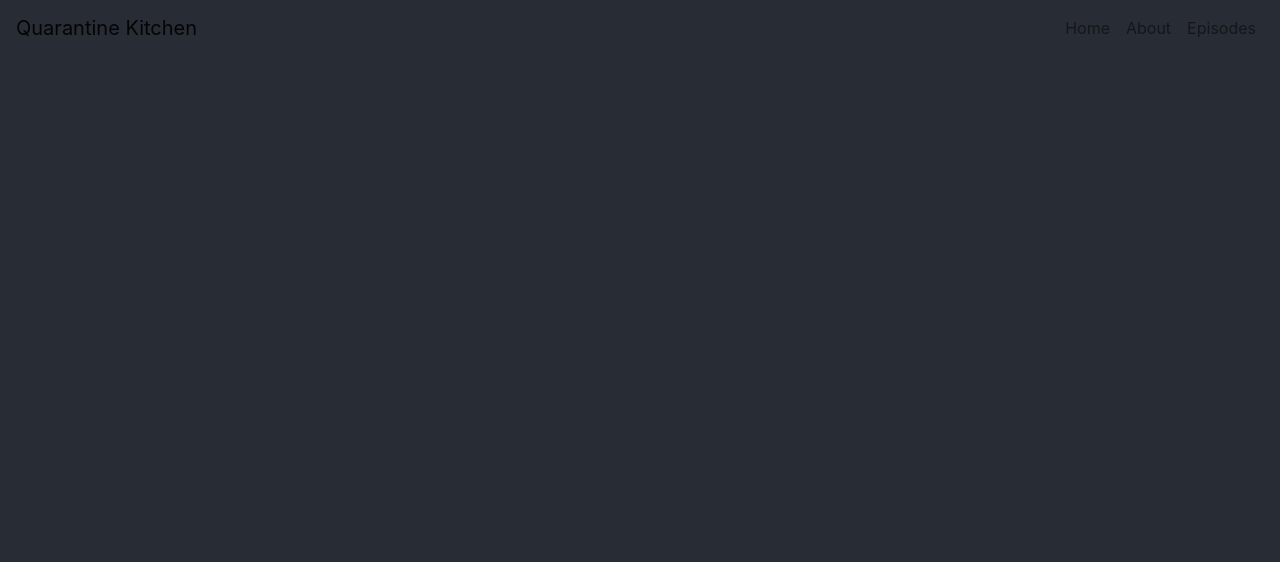
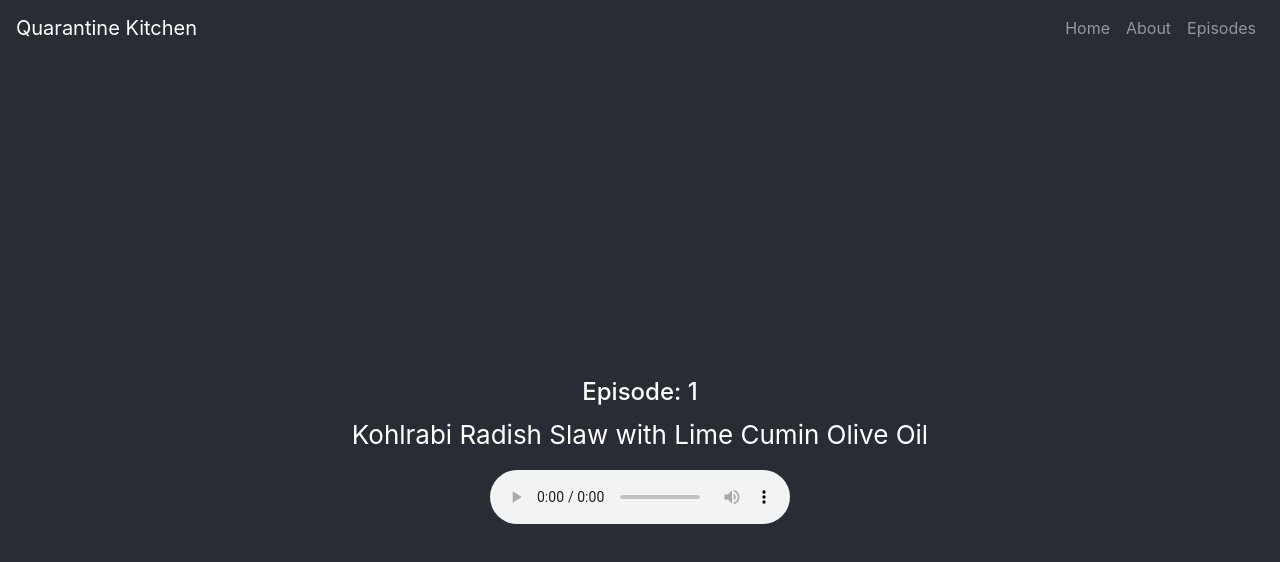
Before and after one commit to blackwellsmith/quarantine-kitchen, a React (Create React App) app: page /episodes in a window 1280 px wide. Shown: the top 562 px of the page. Built offline with nearby package versions, Linux system fonts and the light colour scheme.

Commit message:
added audio tag to episodes page navbar functioning well

```diff
--- a/src/App.js
+++ b/src/App.js
@@ -18,9 +18,9 @@ function App() {
           <Router>
             <Switch>
               <Route exact path="/" component={Home} />
-              <Route exact path="about" component={About} />
-              <Route exact path="episodes" component={Episodes} />
-              <Route exact path="gallery" component={Gallery} />
+              <Route exact path="/about" component={About} />
+              <Route exact path="/episodes" component={Episodes} />
+              <Route exact path="/gallery" component={Gallery} />
             </Switch>
           </Router>
         </Layout>
--- a/src/Episodes.js
+++ b/src/Episodes.js
@@ -2,8 +2,13 @@ import React from 'react';
 
 const Episodes = () => {
     return (
-        <div>
+        <div className="App">
+            <header className="App-header">
+                <h4>Episode: 1</h4>
+                <p>Kohlrabi Radish Slaw with Lime Cumin Olive Oil</p>
+                <div><audio controls/></div>
 
+            </header>
         </div>
     )
 }
--- a/src/NavBar.js
+++ b/src/NavBar.js
@@ -3,7 +3,7 @@ import { Nav, Navbar } from 'react-bootstrap'
 
 const Navigation = () => {
     return (
-        <Navbar expand="lg" >
+        <Navbar expand="lg" variant="dark">
             <Navbar.Brand href="/">Quarantine Kitchen</Navbar.Brand>
             <Navbar.Toggle aria-controls="basic-navbar-nav" />
             <Navbar.Collapse id="basic-navbar-nav">
```
